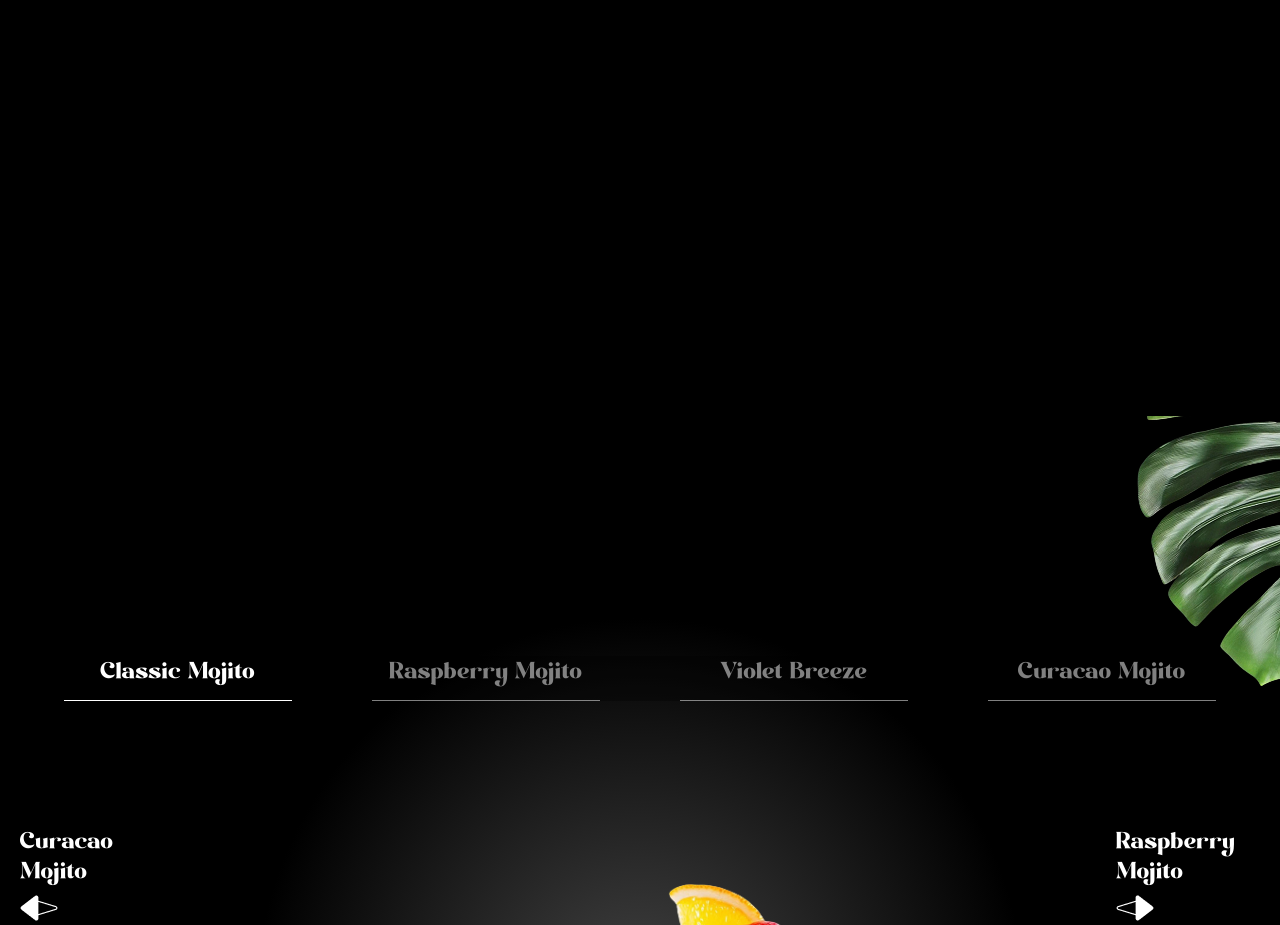
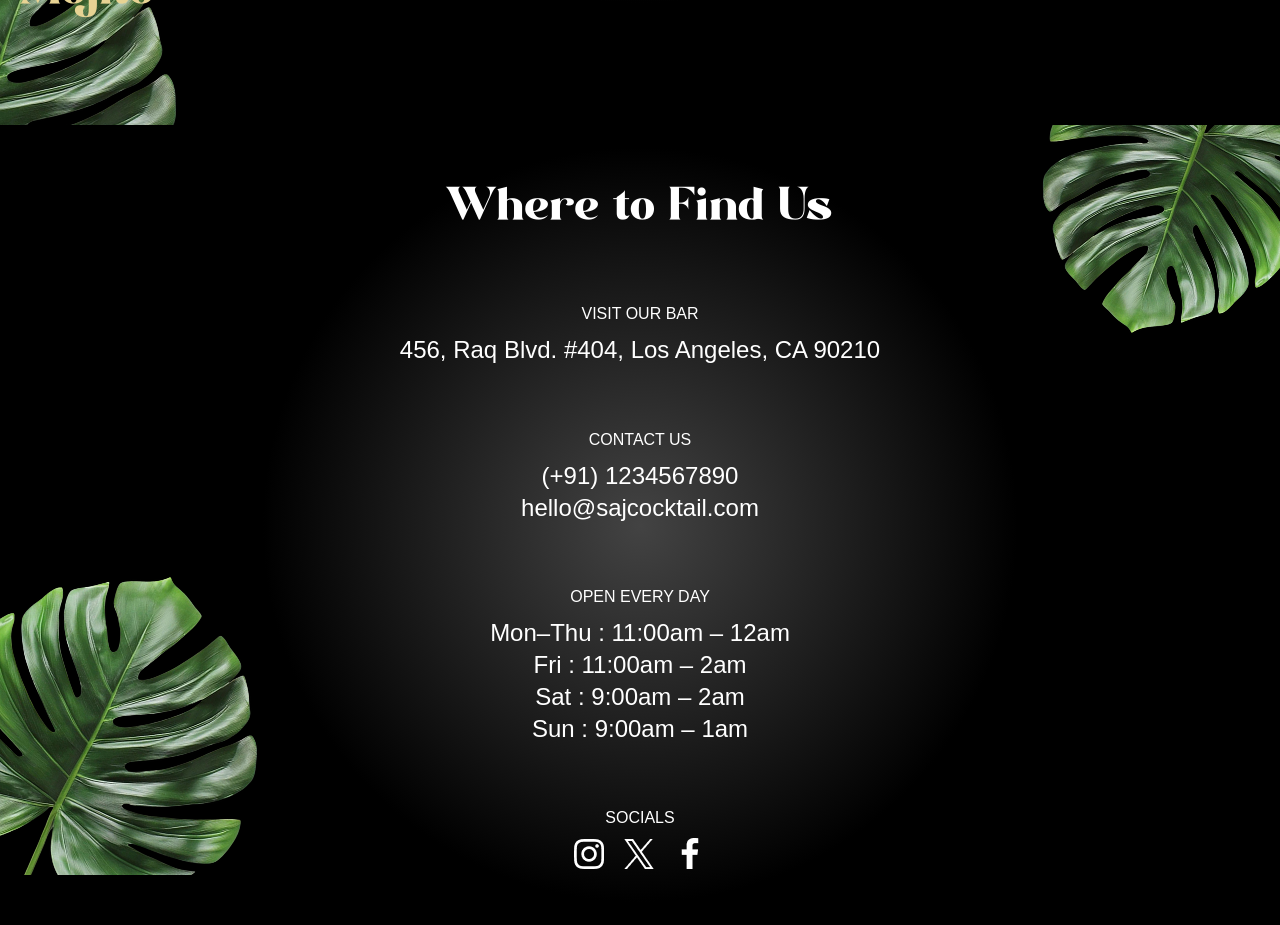
Before and after one commit to Sajal-28/Mojito_gsap, a React (Vite) app: page / in a window 1280 px wide. Shown: the part 4980-5905 px from the top of the page. Before the commit the page ends 5025 px from the top, so only its background shows below. Built offline with nearby package versions, Linux system fonts and the light colour scheme; a web font is replaced by a local one.

Commit message:
Implemented Contact Footer

```diff
--- a/src/App.jsx
+++ b/src/App.jsx
@@ -6,6 +6,7 @@
 import About from "./components/About"
 import Art from "./components/Art"
 import Menu from "./components/Menu"
+import Contact from "./components/Contact"
 
 gsap.registerPlugin(ScrollTrigger, SplitText)
 
@@ -18,6 +19,7 @@
         <About />
         <Art />
         <Menu />
+        <Contact />
     </main>
   )
 }
--- /dev/null
+++ b/src/components/Contact.jsx
@@ -0,0 +1,79 @@
+import React from 'react'
+import { openingHours, socials } from '../../constants'
+import { useGSAP } from '@gsap/react'
+import { SplitText } from 'gsap/all'
+import gsap from 'gsap'
+
+const Contact = () => {
+
+    useGSAP(() => {
+        const titleSplit = SplitText.create('#contact h2', {
+            type: 'words'
+        });
+
+        const timeline = gsap.timeline({
+            scrollTrigger: {
+                trigger: '#contact',
+                start: 'top center'
+            },
+            ease: 'power1.inOut'
+        })
+
+        timeline
+         .from(titleSplit.words, {
+            opacity: 0, yPercent: 100, stagger: 0.02
+         })
+         .from('#contact h3, #contact p', {
+            opacity: 0, yPercent: 100, stagger: 0.02
+         })
+         .to('#f-right-leaf', {
+            y: '-50', duration: 1, ease: 'power1.inOut'
+         })
+         .to('#f-left-leaf', {
+            y: '-50', duration: 1, ease: 'power1.inOut'
+         }, '<')
+    })
+
+  return (
+    <footer id='contact'>
+        <img src="/images/footer-right-leaf.png" alt="leaf-right" id='f-right-leaf'/>
+        <img src="/images/footer-left-leaf.png" alt="leaf-left" id='f-left-leaf'/>
+
+        <div className='content'>
+            <h2>Where to Find Us</h2>
+
+            <div>
+                <h3>Visit Our Bar</h3>
+                <p>456, Raq Blvd. #404, Los Angeles, CA 90210</p>
+            </div>
+
+            <div>
+                <h3>Contact Us</h3>
+                <p>(+91) 1234567890</p>
+                <p>hello@sajcocktail.com</p>
+            </div>
+            <div>
+                <h3>Open Every Day</h3>
+                {openingHours.map((time) => (
+                    <p key={time.day}>
+                        {time.day} : {time.time}
+                    </p>
+                ))}
+            </div>
+
+            <div>
+                <h3>Socials</h3>
+                <div className='flex-center gap-5'>
+                    {socials.map((social) => (
+                        <a key={social.name} href={social.url} target='_blank' rel='noopener noreferrer' aria-label={social.name}>
+                            <img src={social.icon} alt="" />
+                        </a>
+                    ))}
+                </div>
+            </div>
+        </div>
+    </footer>
+  )
+}
+
+export default Contact
```
